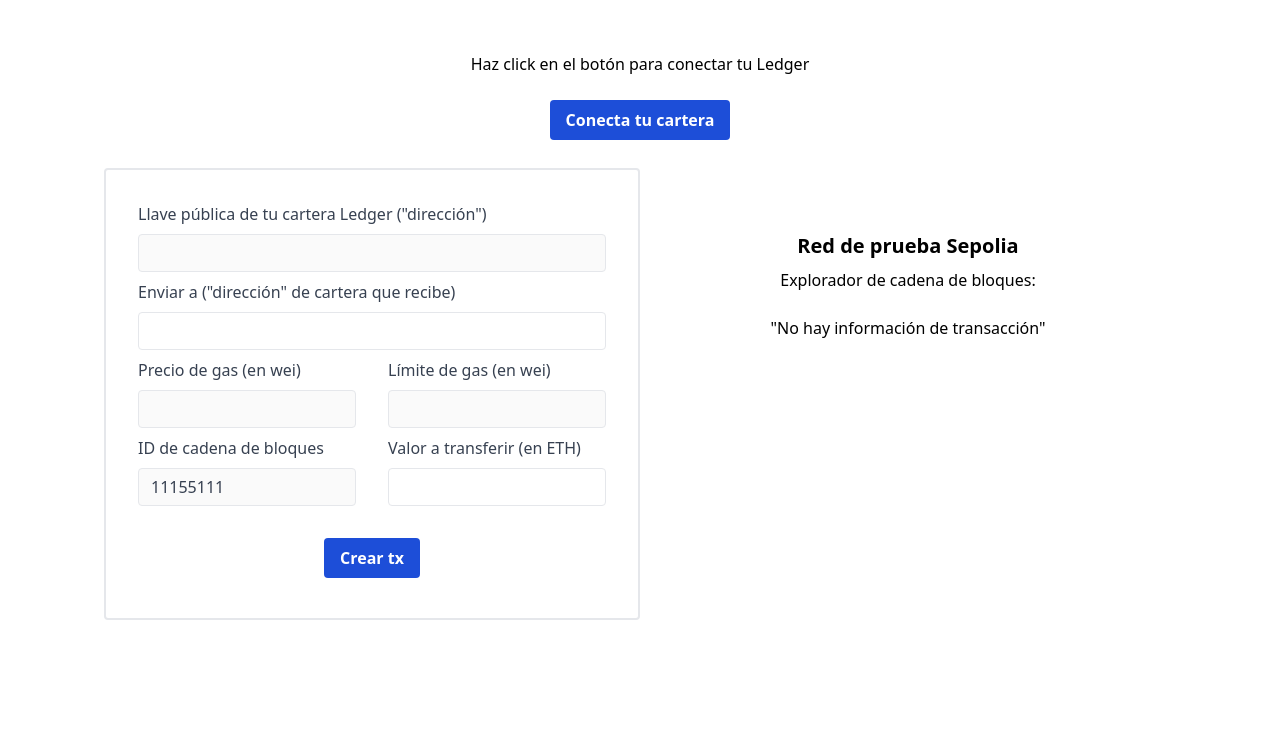
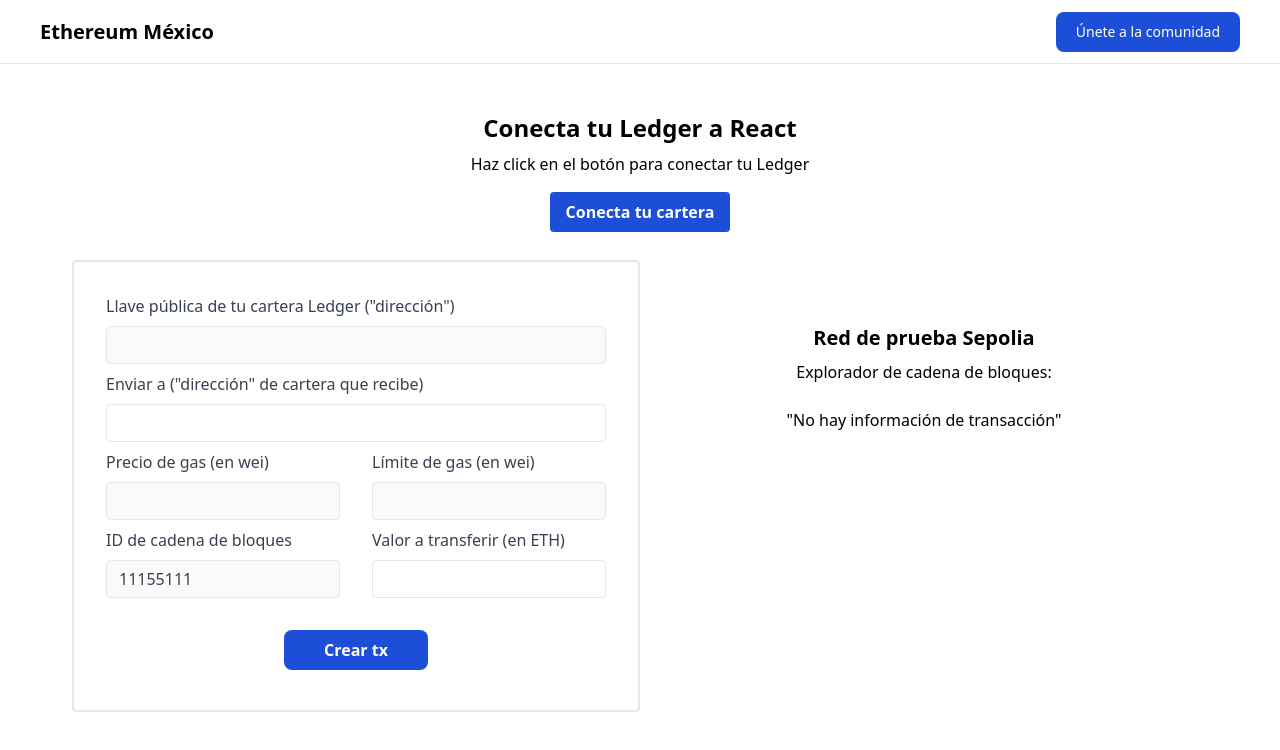
Before and after one commit to angelmc32/ledger-integration-tutorial, a React (Vite) app: page / in a window 1280 px wide. Shown: the top 750 px of the page. Built offline with nearby package versions, Linux system fonts and the light colour scheme; no server answers.

Commit message:
:lipstick: Add navbar component, remove unnecessary css file

```diff
--- a/src/App.jsx
+++ b/src/App.jsx
@@ -1,9 +1,9 @@
 import { useState } from "react";
 import { ethers } from "ethers";
 import { Toaster } from "react-hot-toast";
-import "./App.css";
 import ConnectLedgerModal from "./components/ConnectLedgerModal";
 import LedgerTxButton from "./components/LedgerTxButton";
+import Navbar from "./components/Navbar";
 
 function App() {
   const ALCHEMY_RPC_URL = import.meta.env.VITE_ALCHEMY_API_URL;
@@ -27,10 +27,12 @@ function App() {
   return (
     <div className="App px-10">
       <Toaster position="bottom-center" />
-      <div className="m-5 flex flex-col items-center justify-center">
+      <Navbar />
+      <div className="m-5 mt-[112px] flex flex-col items-center justify-center">
+        <h1 className="mb-2 text-2xl font-bold">Conecta tu Ledger a React</h1>
         <p>Haz click en el botón para conectar tu Ledger</p>
         <button
-          className="mt-6 mb-2 rounded bg-blue-700 py-2 px-4 font-bold text-white hover:bg-blue-600 disabled:opacity-50"
+          className="mt-4 mb-2 rounded bg-blue-700 py-2 px-4 font-bold text-white hover:bg-blue-600 disabled:opacity-50"
           onClick={() => setShowModal(!showModal)}
           disabled={addressState !== null ? true : false}
         >
@@ -38,7 +40,7 @@ function App() {
         </button>
       </div>
       <div className="flex w-full px-8">
-        <div id="app" className="w-1/2">
+        <div className="w-1/2">
           <form className="rounded border-2 p-8">
             <div className="mb-2 flex w-full flex-col items-start">
               <label
@@ -139,7 +141,7 @@ function App() {
                 />
               </div>
             </div>
-            <div className="mt-6 mb-2">
+            <div className="mt-6 mb-2 flex justify-center">
               <LedgerTxButton
                 addressState={addressState}
                 ethState={ethState}
@@ -154,14 +156,18 @@ function App() {
           </form>
         </div>
         <div className="flex w-1/2 flex-col px-8 pt-16">
-          <h4 className="mb-2 text-xl font-semibold">Red de prueba Sepolia</h4>
-          <p className="text-md mb-2">Explorador de cadena de bloques:</p>
+          <h4 className="mb-2 text-center text-xl font-semibold">
+            Red de prueba Sepolia
+          </h4>
+          <p className="text-md mb-2 text-center">
+            Explorador de cadena de bloques:
+          </p>
           <div className="flex justify-center p-4">
             {!url ? (
-              <p id="url">"No hay información de transacción"</p>
+              <p className="text-center">"No hay información de transacción"</p>
             ) : (
               <a
-                className="font-medium text-blue-600 hover:underline dark:text-blue-500"
+                className=" text-center font-medium text-blue-600 hover:underline dark:text-blue-500"
                 href={url}
                 rel="noopener noreferrer"
                 target="_blank"
--- a/src/components/LedgerTxButton.jsx
+++ b/src/components/LedgerTxButton.jsx
@@ -61,7 +61,7 @@ const LedgerTxButton = ({
 
   return (
     <button
-      className="rounded bg-blue-700 py-2 px-4 font-bold text-white hover:bg-blue-600 disabled:opacity-50"
+      className="w-36 rounded-lg bg-blue-700 py-2 px-4 font-bold text-white hover:bg-blue-600 disabled:opacity-50"
       disabled={isLoading}
       onClick={transactionTransfer}
     >
--- /dev/null
+++ b/src/components/Navbar.jsx
@@ -0,0 +1,33 @@
+import React from "react";
+
+const Navbar = () => {
+  return (
+    <nav className="fixed top-0 left-0 z-20 flex h-[64px] w-full items-center border-b border-gray-200 bg-white px-2 py-2.5 dark:border-gray-600 dark:bg-gray-900 sm:px-4">
+      <div className="container mx-auto flex items-center justify-between px-1 md:px-2 lg:px-6">
+        <a
+          href="https://linktr.ee/ethmexico"
+          className="flex items-center"
+          rel="noopener noreferrer"
+          target="_blank"
+        >
+          <span className="self-center whitespace-nowrap text-xl font-semibold dark:text-white">
+            Ethereum México
+          </span>
+        </a>
+        <div className="flex md:order-2">
+          <a
+            type="button"
+            className="rounded-lg bg-blue-700 px-5 py-2.5 text-center text-sm font-medium text-white hover:bg-blue-800 focus:outline-none focus:ring-4 focus:ring-blue-300 dark:bg-blue-600 dark:hover:bg-blue-700 dark:focus:ring-blue-800 md:mr-0"
+            href="https://t.me/ethmexico"
+            rel="noopener noreferrer"
+            target="_blank"
+          >
+            Únete a la comunidad
+          </a>
+        </div>
+      </div>
+    </nav>
+  );
+};
+
+export default Navbar;
```
